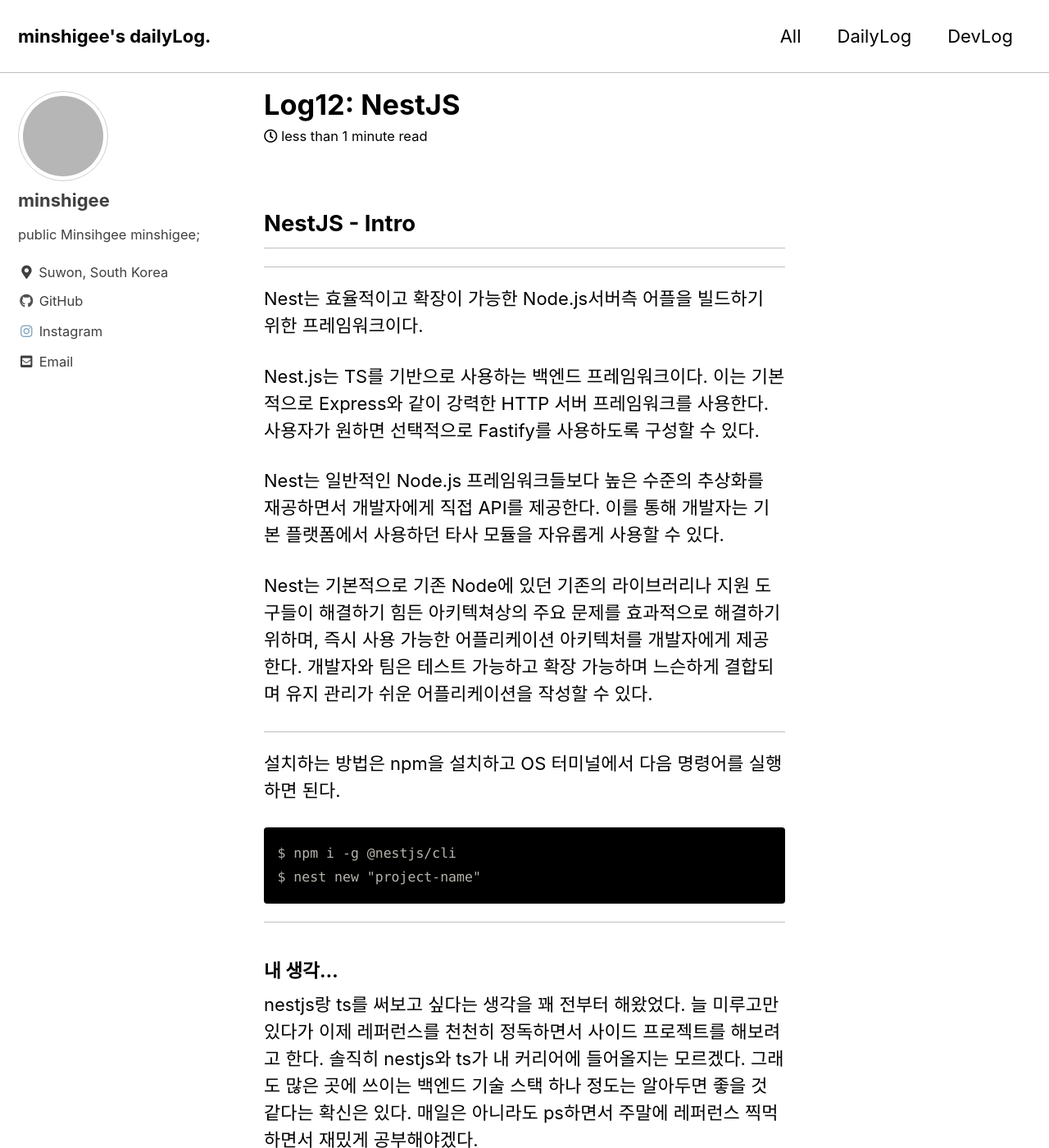
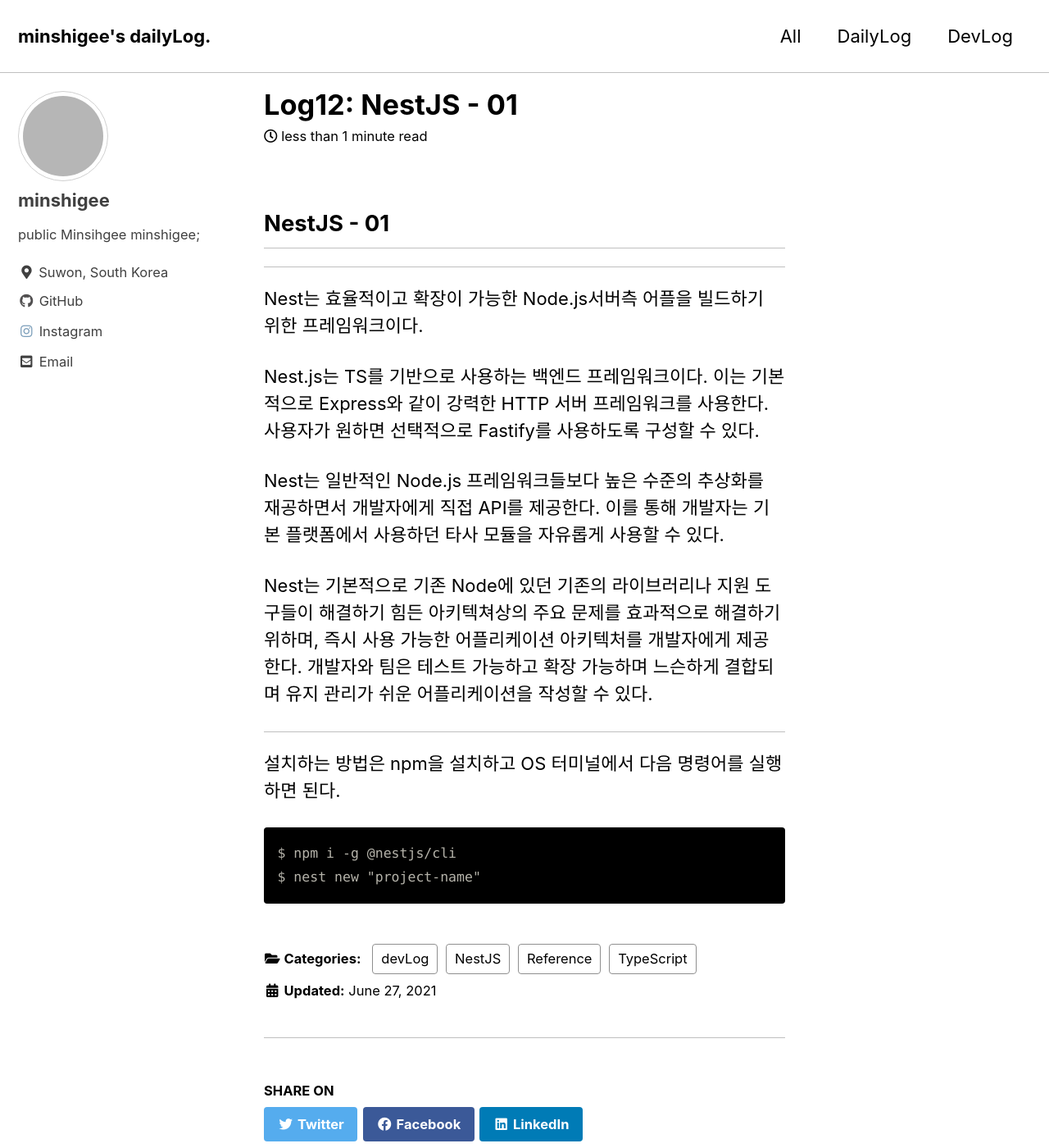
Before and after one commit to MinShiGee/MinShiGee.github.io, a Jekyll site: the page built from _posts/2021-06-27-NestJS01.md, in a window 1280 px wide and 1400 px high. Shown: the whole window at 82% size. Built offline with Jekyll 4.4.1, drawn with Linux system fonts in a browser that asks for light colours; cached includes are drawn as plain includes; grey boxes are pictures that could not be loaded.

Commit message:
edit log12

````diff
--- a/_posts/2021-06-27-NestJS01.md
+++ b/_posts/2021-06-27-NestJS01.md
@@ -1,5 +1,5 @@
 ---
-title: "Log12: NestJS"
+title: "Log12: NestJS - 01"
 categories:
   - devLog
   - NestJS
@@ -7,7 +7,7 @@
   - Reference
 ---
 
-## NestJS - Intro
+## NestJS - 01
 <hr/>
 
 Nest는 효율적이고 확장이 가능한 Node.js서버측 어플을 빌드하기 위한 프레임워크이다.
@@ -24,7 +24,3 @@
 $ npm i -g @nestjs/cli
 $ nest new "project-name"
 ```
-<hr/>
-
-##### 내 생각...
-nestjs랑 ts를 써보고 싶다는 생각을 꽤 전부터 해왔었다. 늘 미루고만 있다가 이제 레퍼런스를 천천히 정독하면서 사이드 프로젝트를 해보려고 한다. 솔직히 nestjs와 ts가 내 커리어에 들어올지는 모르겠다. 그래도 많은 곳에 쓰이는 백엔드 기술 스택 하나 정도는 알아두면 좋을 것 같다는 확신은 있다. 매일은 아니라도 ps하면서 주말에 레퍼런스 찍먹하면서 재밌게 공부해야겠다.
````
